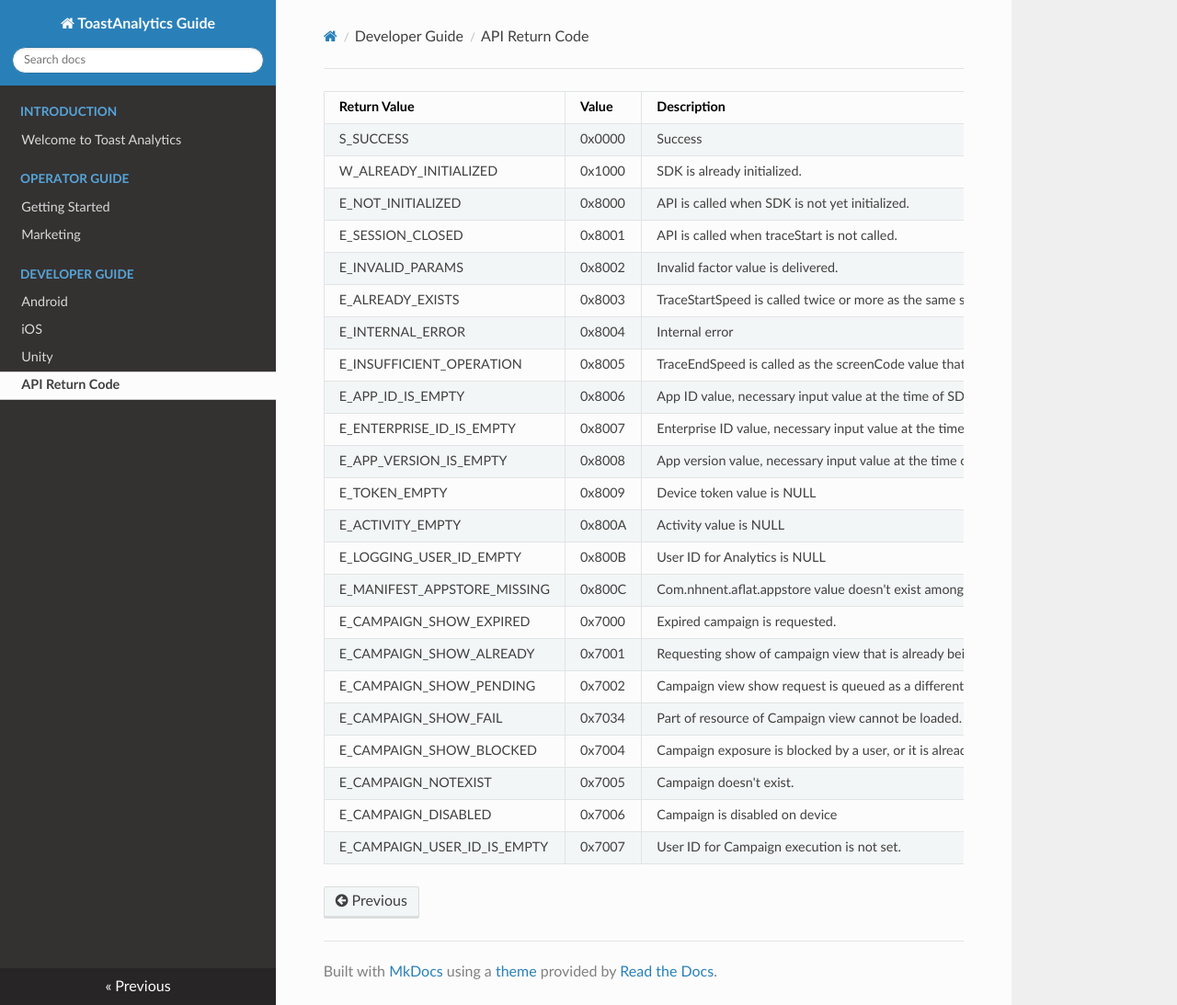
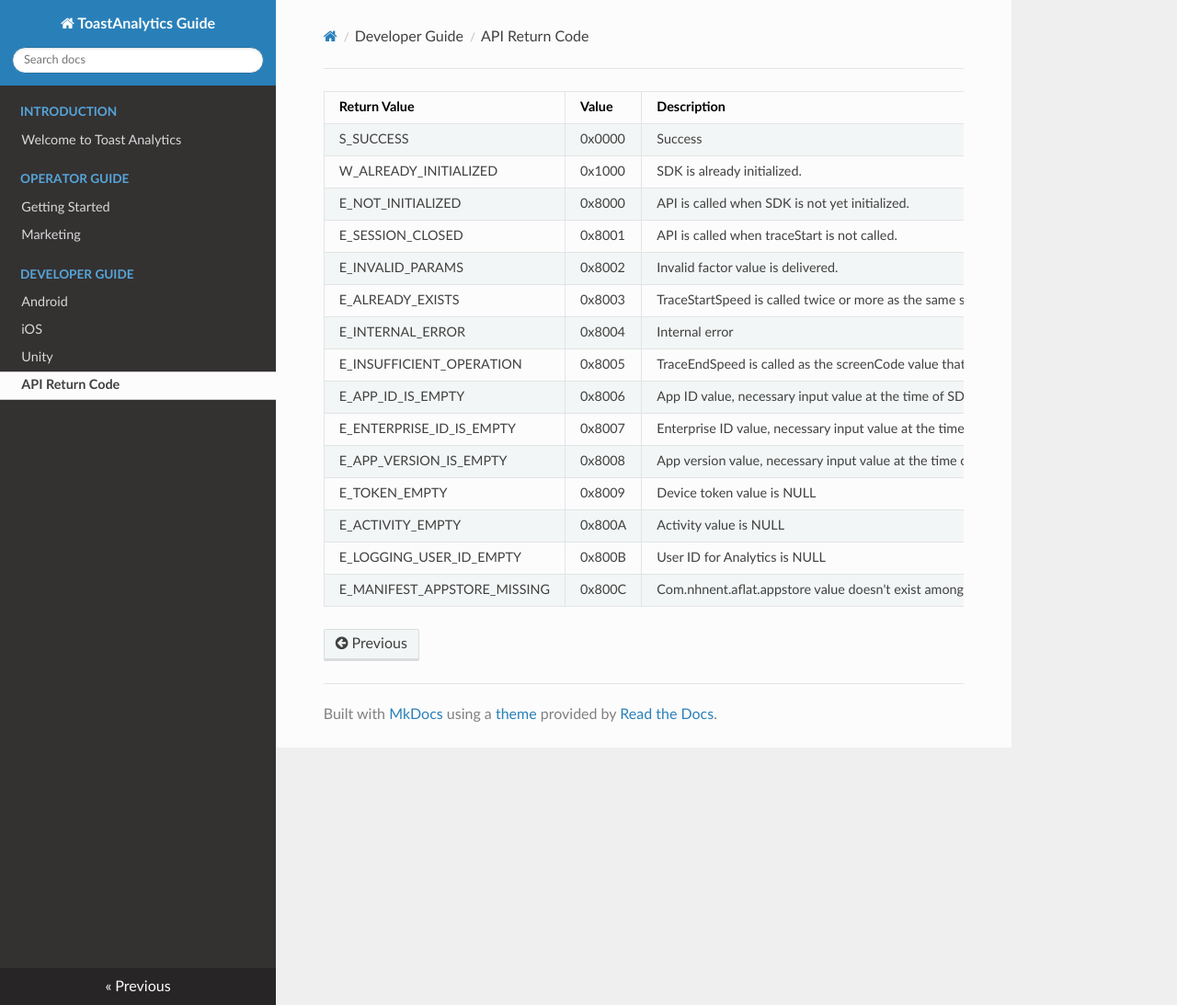
Before and after one commit to ToastAnalytics/ToastAnalytics_JA, an MkDocs documentation site: the page built from docs/Developer/9. Error Code.md, in a window 1280 px wide and 1093 px high. Shown: the whole window at 92% size. Built offline with MkDocs 1.6.1, drawn with Linux system fonts in a browser that asks for light colours; nearby versions of some CDN libraries; old or Windows-style settings are respelled for this version of MkDocs.

Commit message:
Update 9. Error Code.md

```diff
--- a/docs/Developer/9. Error Code.md
+++ b/docs/Developer/9. Error Code.md
@@ -15,11 +15,3 @@
 |E_ACTIVITY_EMPTY|0x800A|Activity value is NULL|
 |E_LOGGING_USER_ID_EMPTY|0x800B|User ID for Analytics is NULL|
 |E_MANIFEST_APPSTORE_MISSING|0x800C|Com.nhnent.aflat.appstore value doesn't exist among AndroidManifest.xml meta data.|
-|E_CAMPAIGN_SHOW_EXPIRED|0x7000|Expired campaign is requested.|
-|E_CAMPAIGN_SHOW_ALREADY|0x7001|Requesting show of campaign view that is already being expressed or requesting hide of campaign view that is not being expressed or queued.|
-|E_CAMPAIGN_SHOW_PENDING|0x7002|Campaign view show request is queued as a different campaign view is being expressed.|
-|E_CAMPAIGN_SHOW_FAIL|0x7034|Part of resource of Campaign view cannot be loaded.|
-|E_CAMPAIGN_SHOW_BLOCKED|0x7004|Campaign exposure is blocked by a user, or it is already fulfilled campaign.|
-|E_CAMPAIGN_NOTEXIST|0x7005|Campaign doesn't exist.|
-|E_CAMPAIGN_DISABLED|0x7006|Campaign is disabled on device|
-|E_CAMPAIGN_USER_ID_IS_EMPTY|0x7007|User ID for Campaign execution is not set.|
```
